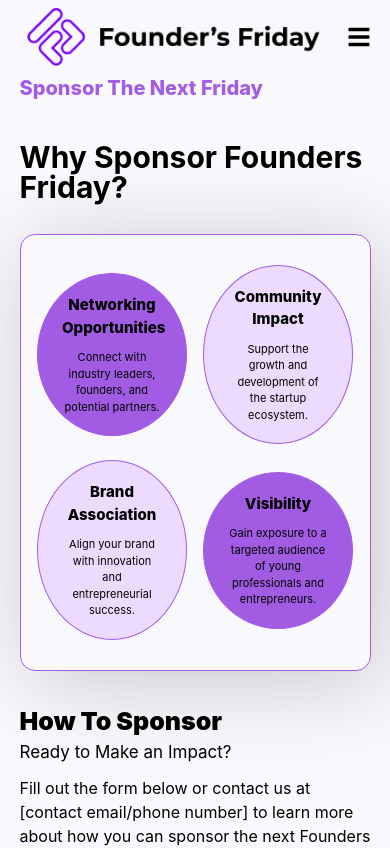
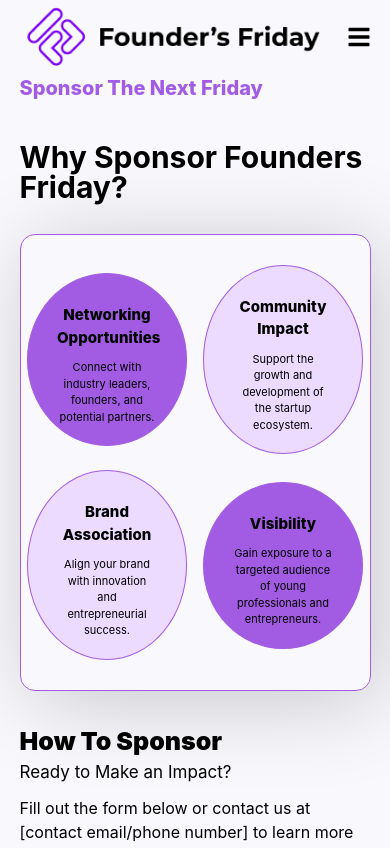
Before and after one commit to bello682/belsoft-system-onboarding-frontend-task, a React (Create React App) app: page /sponsor-next-friday in a window 390 px wide. Shown: the top 848 px of the page. Built offline with nearby package versions, Linux system fonts and the light colour scheme.

Commit message:
updated task

```diff
--- a/src/CSS/sponsorTheNextFriday.css
+++ b/src/CSS/sponsorTheNextFriday.css
@@ -138,7 +138,7 @@
 	}
 
 	.sponsor_the_next_friday_circle {
-		width: 150px;
+		width: 160px;
 		aspect-ratio: 1/1;
 		border-radius: 50%;
 		border: 1px solid #a25ce3;
@@ -147,6 +147,7 @@
 		justify-content: center;
 		align-items: center;
 		background: #dcb6ff;
+		padding: 20px;
 	}
 
 	.sponsor_the_next_friday_circle h2 {
@@ -157,7 +158,6 @@
 		max-width: 100px;
 		margin-bottom: 10px;
 		margin-top: 10px;
-		padding-top: 10px;
 	}
 
 	.sponsor_the_next_friday_circle p {
@@ -165,7 +165,6 @@
 		max-width: 100px;
 		text-align: center;
 		font-size: 11px;
-		padding-bottom: 20px;
 	}
 
 	.sponsor_the_next_friday_leading_text {
```
